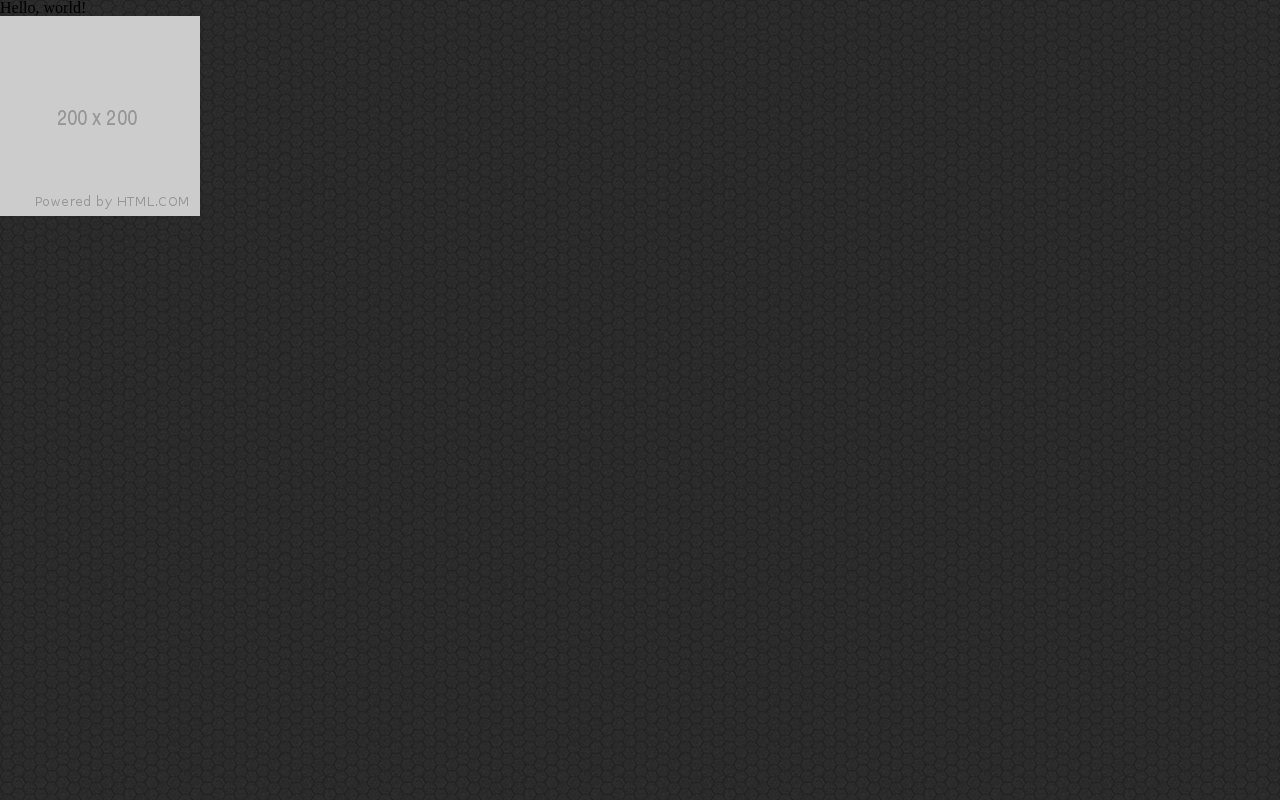
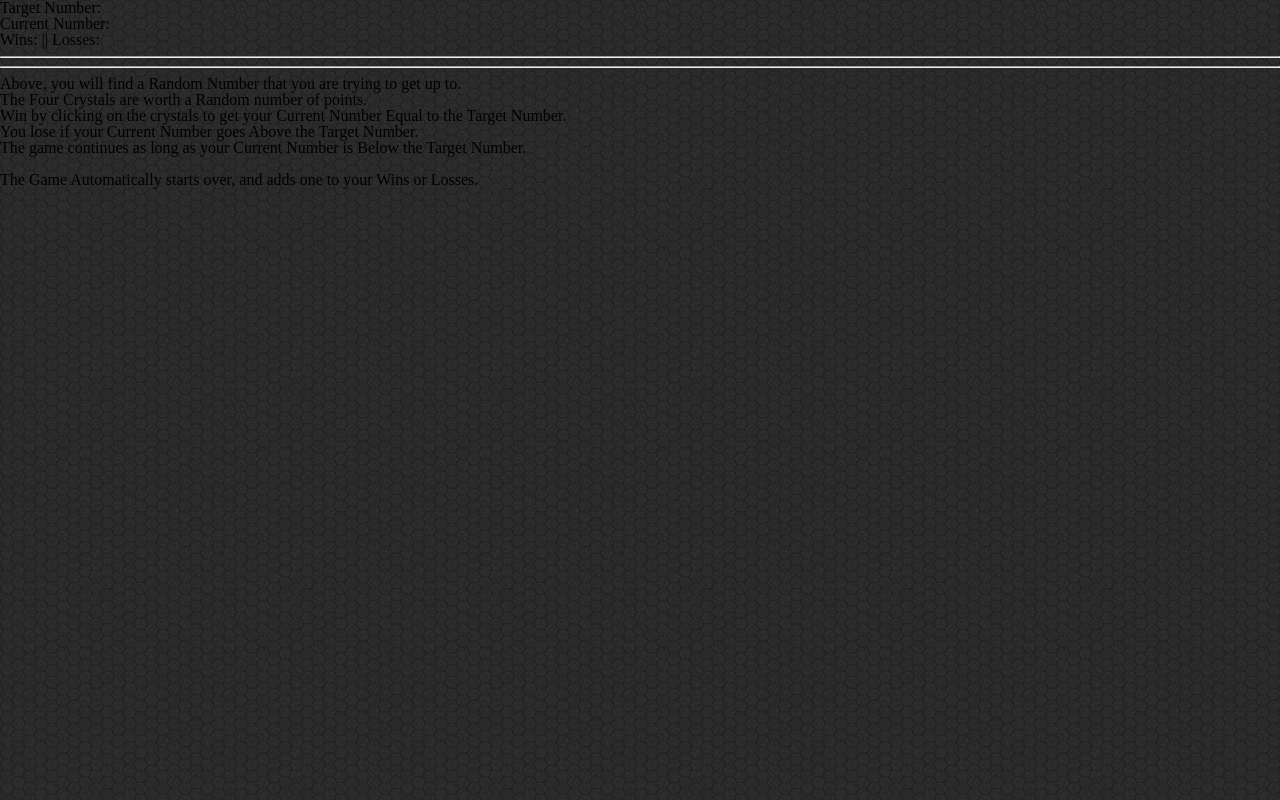
Before and after one commit to SirHexxus/unit-4-game, a plain HTML site: page index.html in a window 1280 px wide. Drawn offline with nearby package versions, Linux system fonts and the light colour scheme.

Commit message:
Inserted necessary info int ohtml page

```diff
--- a/index.html
+++ b/index.html
@@ -11,13 +11,39 @@
 
 
 		<!-- Title Tag -->
-		<title>Hello, world!</title>
+		<title>Crystal Number Guessing Game</title>
 
 	</head>
 
 	<body>
-        <h1>Hello, world!</h1>
-        <img src="assets/images/placeholder.png"
+		<div id="top-section">
+			<h1>Target Number: <span id="target-number"></span></h1>
+			<h1>Current Number: <span id="current-number"></span></h1>
+			<h2>Wins: <span id="wins"></span> || Losses: <span id="losses"></span></h2>
+		</div>
+
+		<hr>
+
+  		<!-- div to be filled with the interactive images -->
+		<div id="crystals">
+			<div class="crystal-holder" id="crystal-0"></div>
+			<div class="crystal-holder" id="crystal-1"></div>
+			<div class="crystal-holder" id="crystal-2"></div>
+			<div class="crystal-holder" id="crystal-3"></div>
+		</div>
+
+		<hr>
+
+		<!-- div with info on how to play the game -->
+		<div id="info">
+			<p>Above, you will find a Random Number that you are trying to get up to.</p>
+			<p>The Four Crystals are worth a Random number of points.</p>
+			<p>Win by clicking on the crystals to get your Current Number Equal to the Target Number.</p>
+			<p>You lose if your Current Number goes Above the Target Number.</p>
+			<p>The game continues as long as your Current Number is Below the Target Number.</p>
+			<br>
+			<p>The Game Automatically starts over, and adds one to your Wins or Losses.</p>
+		</div>
 
         <!-- JavaScript -->
         <script src="https://cdnjs.cloudflare.com/ajax/libs/jquery/3.2.1/jquery.min.js"></script>
```
